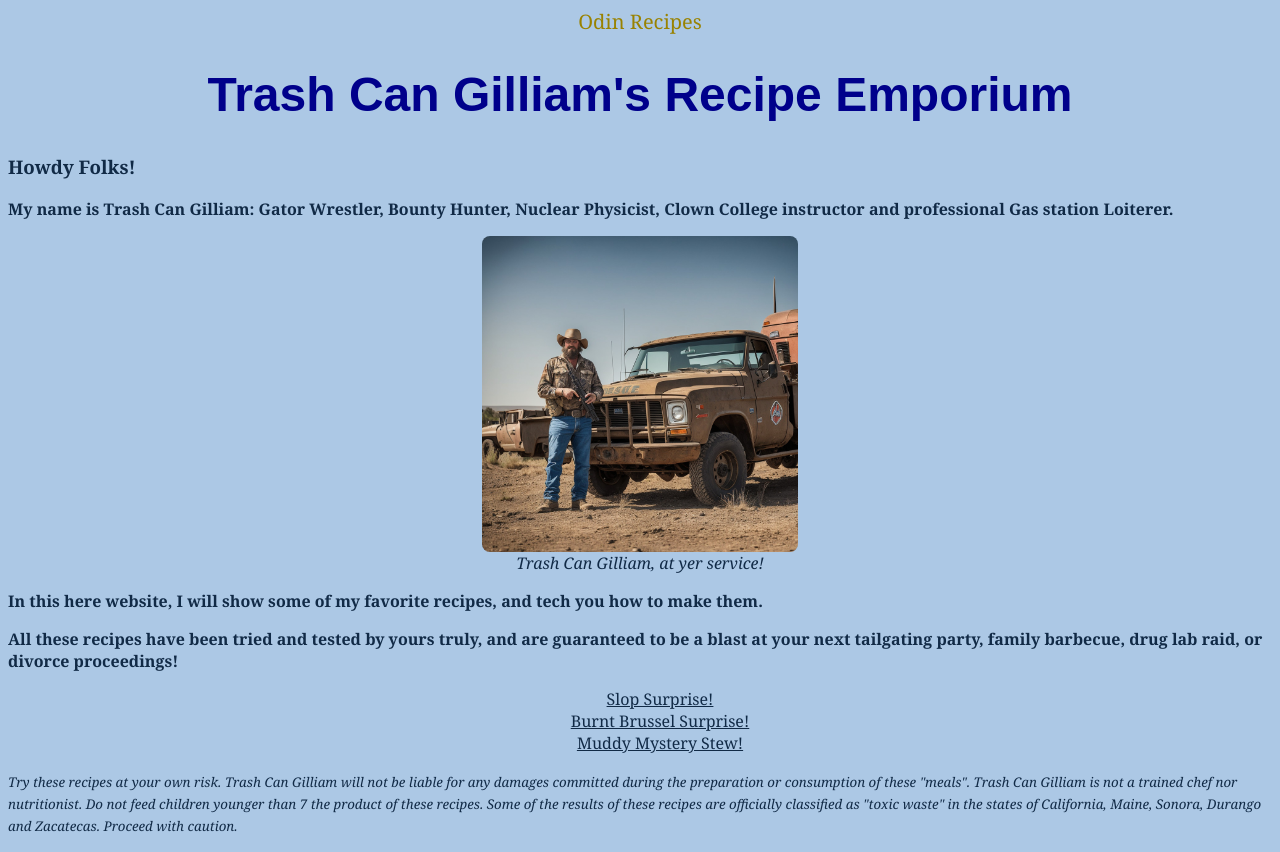
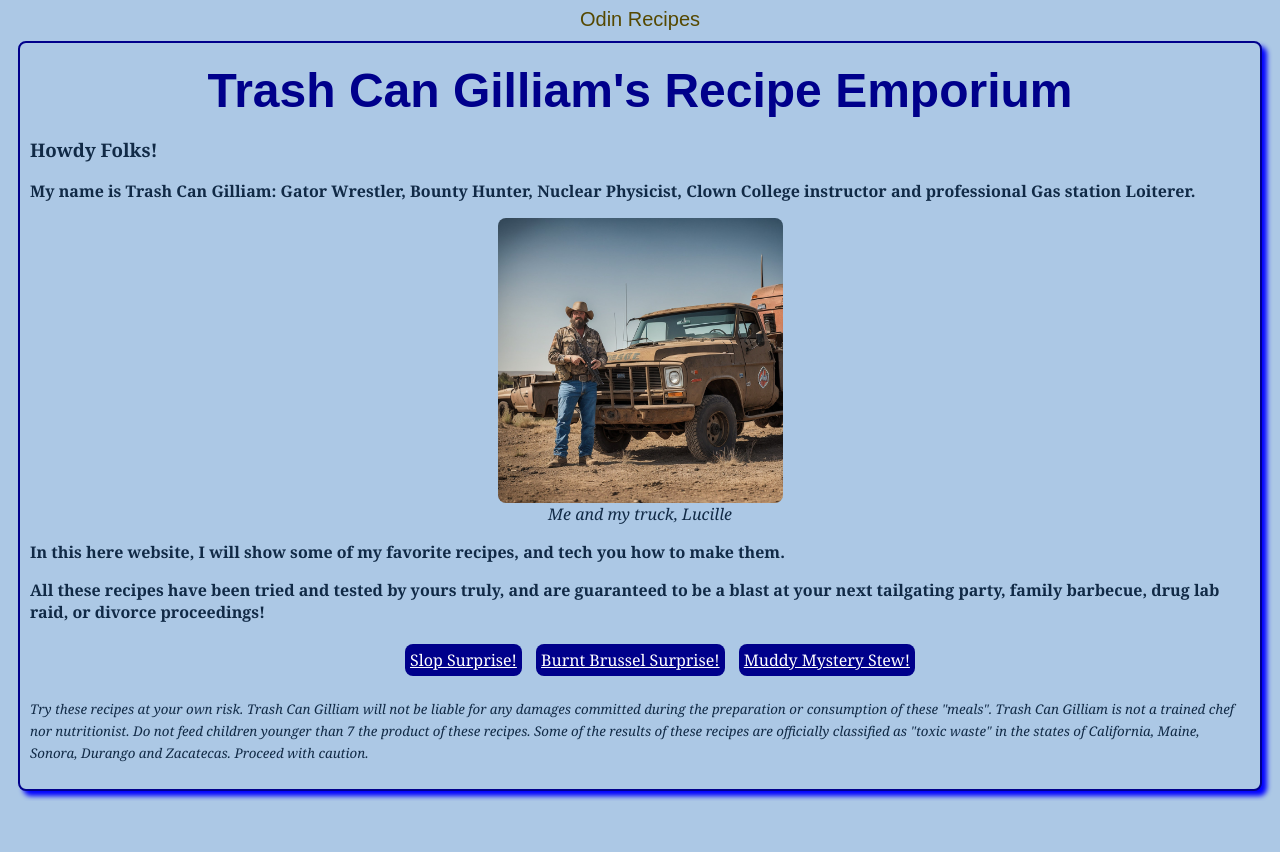
Before and after one commit to Tinfoil-droid/odin-recipes, a plain HTML site: page index.html in a window 1280 px wide. After the commit the page ends 801 px from the top, so only its background shows below. Drawn offline with Linux system fonts and the light colour scheme; a web font is replaced by a local one.

Commit message:
added card and inline block links to index

```diff
--- a/index.html
+++ b/index.html
@@ -4,23 +4,23 @@
     <meta charset="UTF-8">
     <meta name="viewport" content="width=device-width, initial-scale=1.0">
     <link rel="stylesheet" href="style.css">
-    <link rel="preconnect" href="https://fonts.googleapis.com">
-    <link rel="preconnect" href="https://fonts.gstatic.com" crossorigin>
-    <link href="https://fonts.googleapis.com/css2?family=Allerta+Stencil&display=swap" rel="stylesheet">
     <title>Trash Can Gilliam's Recipe Emporium</title>
 </head>
 <body>
     <div class="odin">
         <a href="https://www.theodinproject.com/" target="_blank">Odin Recipes</a>
     </div>
+    <div class="card">
         <div class="trashcan-title">
             <h1>Trash Can Gilliam's Recipe Emporium</h1>
         </div>
         <h3>Howdy Folks!</h3>
         <div class="trash-desc">
             <p>My name is Trash Can Gilliam: Gator Wrestler, Bounty Hunter, Nuclear Physicist, Clown College instructor and professional Gas station Loiterer.</p>
+            <figure>
                 <img src="img/trashcan.jpg">
-        <figcaption><i>Trash Can Gilliam, at yer service!</i></figcaption>
+                <figcaption><i>Me and my truck, Lucille</i></figcaption>
+            </figure>
             <p>In this here website, I will show some of my favorite recipes, and tech you how to make them.</p>
             <p>All these recipes have been tried and tested by yours truly, and are guaranteed to be a blast at your next tailgating party, family barbecue, drug lab raid, or divorce proceedings!</p>
         </div>
@@ -34,5 +34,6 @@
         <div class="disclaimer">
             <p><em><small>Try these recipes at your own risk. Trash Can Gilliam will not be liable for any damages committed during the preparation or consumption of these "meals". Trash Can Gilliam is not a trained chef nor nutritionist. Do not feed children younger than 7 the product of these recipes. Some of the results of these recipes are officially classified as "toxic waste" in the states of California, Maine, Sonora, Durango and Zacatecas. Proceed with caution. </small></em></p>
         </div>
+    </div>
 </body>
 </html>
--- a/style.css
+++ b/style.css
@@ -5,21 +5,30 @@
 }
 
 .odin {
-    font-family: 'Norse', sans-serif;
-    font-size: 20px;
     text-align: center;
 }
 
+.card {
+    margin: 10px;
+    border: #00008b solid 2px;
+    border-radius: 8px;
+    box-shadow: 5px 5px 5px #0101ff;
+    padding: 10px;
+}
+
 .odin a {
+    font-family: Arial, Helvetica, sans-serif;
+    font-size: 20px;
     text-decoration: none;
-    color: rgb(153, 130, 1);
+    color: #554800;
 }
 
 .trashcan-title h1 {
-    font-family: 'Allerta Stencil', sans-serif;
+    font-family: Arial, Helvetica, sans-serif;
     font-size: 48px;
     text-align: center;
     color: #00008b;
+    margin: 10px auto;
 }
 
 h3 {
@@ -33,8 +42,7 @@ h3 {
 
 .trash-desc img {
     display: block;
-    margin-left: auto;
-    margin-right: auto;
+    margin: 0 auto;
     border-radius: 8px;
     max-width: 25%;
 }
@@ -47,3 +55,16 @@ h3 {
     text-align: center;
     list-style: none;
 }
+
+.links li {
+    display: inline-block;
+    margin: 5px;
+    padding: 5px;
+    background-color: #00008b;
+    border-radius: 8px;
+}
+
+.links a {
+    background-color: #00008b;
+    color: white;
+}
```
Lines whose indentation alone changed are shown as unchanged.
